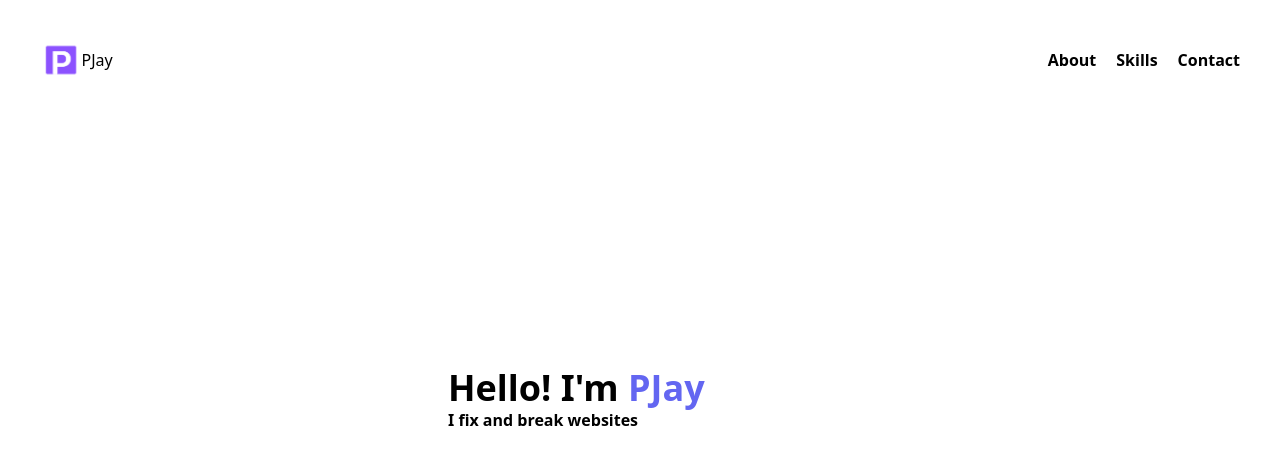
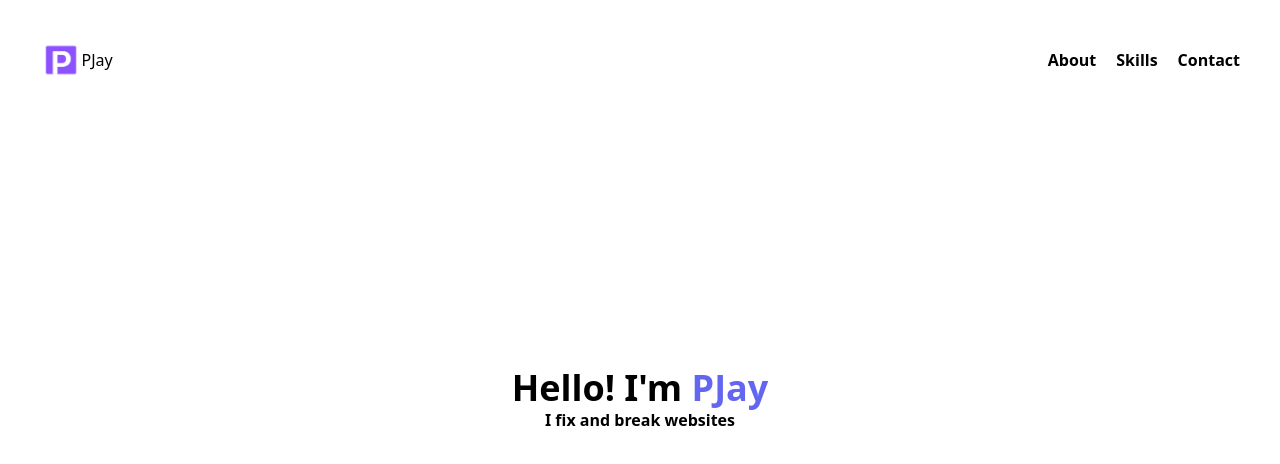
Before and after one commit to caesar2021/portfolio, a Vue app: page / in a window 1280 px wide. Shown: the top 464 px of the page. Built offline with nearby package versions, Linux system fonts and the light colour scheme.

Commit message:
move logo related elements to logo component

```diff
--- a/src/components/Header.vue
+++ b/src/components/Header.vue
@@ -1,10 +1,7 @@
 <template>
 	<header class="absolute inset-x-0 top-0">
       <div class="p-10 flex items-center justify-between">
-        <div class="flex items-center">
-          <pjay-logo/>
-          <h1 class="hidden md:inline-block">PJay</h1>
-        </div>
+        <pjay-logo/>
         <div class="flex gap-5 font-semibold">
           <a href="#">
             About
--- a/src/components/Logo.vue
+++ b/src/components/Logo.vue
@@ -1,3 +1,6 @@
 <template>
-	<img src="@/assets/logo.png" class="h-10" alt="Pjay logo"/>
+	<div class="flex items-center">
+		<img src="@/assets/logo.png" class="h-10" alt="Pjay logo"/>
+		<h1 class="hidden md:inline-block">PJay</h1>
+    </div>
 </template>
--- a/src/components/Main.vue
+++ b/src/components/Main.vue
@@ -1,6 +1,6 @@
 <template>
 	<main class="flex justify-center items-center min-h-screen">
-      <div class="max-w-sm w-full font-semibold text-center md:text-left">
+      <div class="max-w-sm w-full font-semibold text-center">
         <h3 class="text-4xl">Hello! I'm <span class="text-indigo-500">PJay</span></h3>
         <p>I fix and break websites</p>
       </div>
```
